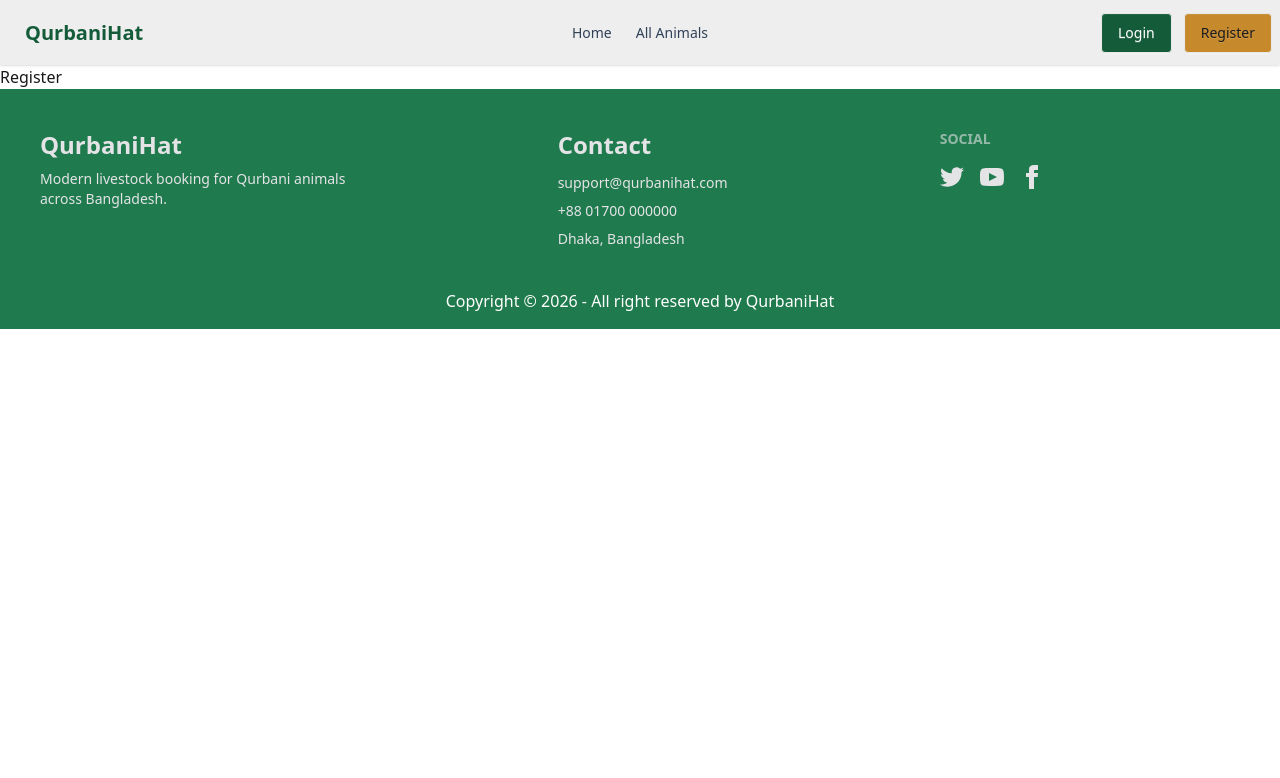
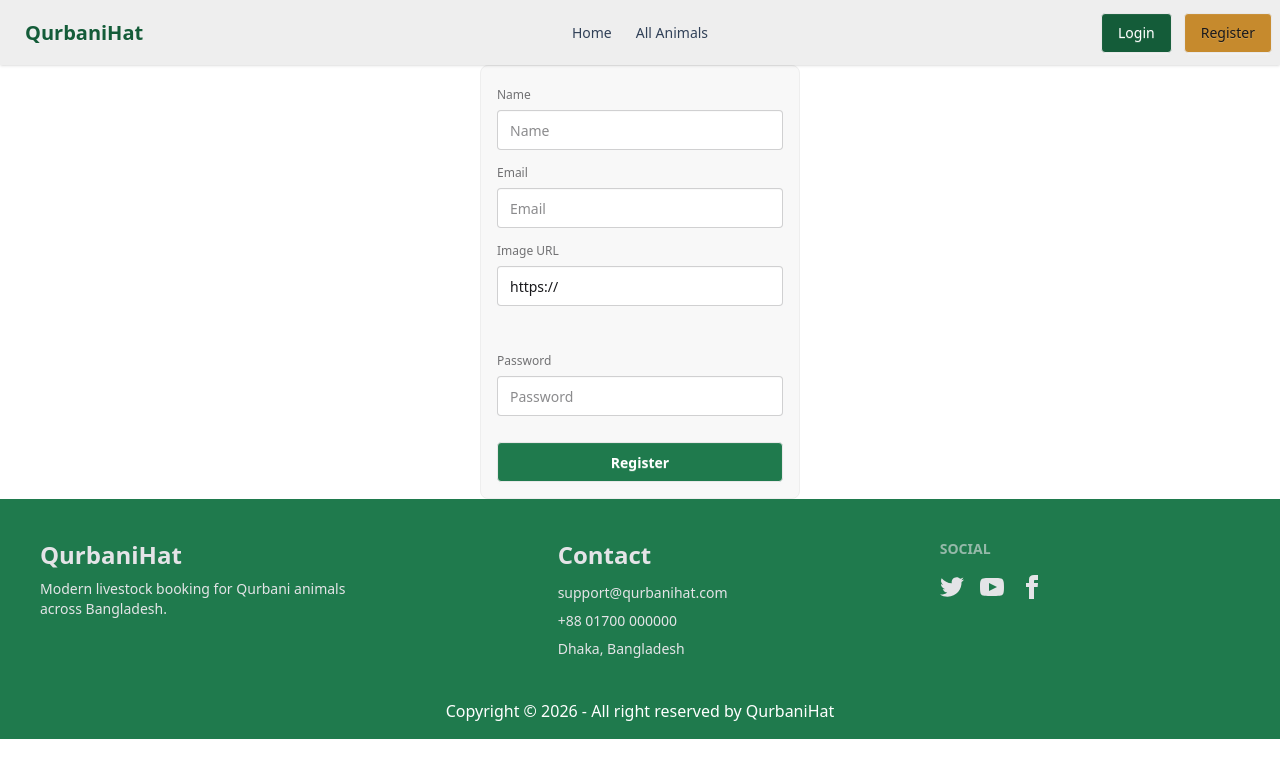
Before and after one commit to pathikroy86/qurbani-hat, a Next.js app: page /signup in a window 1280 px wide. Shown: the top 778 px of the page. Built offline with nearby package versions, Linux system fonts and the light colour scheme.

Commit message:
create auth instance

```diff
--- a/package.json
+++ b/package.json
@@ -9,8 +9,11 @@
     "lint": "eslint"
   },
   "dependencies": {
+    "@better-auth/mongo-adapter": "^1.6.9",
     "animate.css": "^4.1.1",
+    "better-auth": "^1.6.9",
     "json-server": "^1.0.0-beta.15",
+    "mongodb": "^7.2.0",
     "next": "16.2.4",
     "react": "19.2.4",
     "react-dom": "19.2.4"
--- a/src/app/(auth)/signin/page.jsx
+++ b/src/app/(auth)/signin/page.jsx
@@ -1,9 +1,24 @@
+import Link from 'next/link';
 import React from 'react';
 
 const LoginPage = () => {
     return (
-        <div>
-            login
+        <div className='md:h-[600] flex justify-center items-center'>
+            <form className="fieldset bg-base-200 border-base-300 rounded-box w-xs border p-4">
+                <fieldset className="fieldset">
+                    <label className="label">Email</label>
+                    <input type="email" className="input validator" placeholder="Email" required />
+                    <p className="validator-hint hidden">Required</p>
+                </fieldset>
+
+                <label className="fieldset">
+                    <span className="label">Password</span>
+                    <input type="password" className="input validator" placeholder="Password" required />
+                    <span className="validator-hint hidden">Required</span>
+                </label>
+                <button className="btn btn-neutral mt-4" type="submit">Login</button>
+                <p className='text-[#1F7A4D] text-center'>New here? <Link href="/signup" className='text-red-500 font-semibold'>Register</Link></p>
+            </form>
         </div>
     );
 };
--- a/src/app/(auth)/signup/page.jsx
+++ b/src/app/(auth)/signup/page.jsx
@@ -2,8 +2,34 @@ import React from 'react';
 
 const RegisterPage = () => {
     return (
-        <div>
-            Register
+        <div className='md:h-[600] flex justify-center items-center'>
+            <form className="fieldset bg-base-200 border-base-300 rounded-box w-xs border p-4">
+                <fieldset className="fieldset">
+                    <label className="label">Name</label>
+                    <input type="text" className="input" placeholder="Name" required />
+                    <p className="validator-hint hidden">Required</p>
+                </fieldset>
+                <fieldset className="fieldset">
+                    <label className="label">Email</label>
+                    <input type="email" className="input validator" placeholder="Email" required />
+                    <p className="validator-hint hidden">Required</p>
+                </fieldset>
+                <label className='fieldset'>
+                    <span className='label'>Image URL</span>
+                    <input type="url" className="input validator" required placeholder="https://" value="https://"
+                        pattern="^(https?://)?([a-zA-Z0-9]([a-zA-Z0-9-].*[a-zA-Z0-9])?.)+[a-zA-Z].*$"
+                        title="Must be valid URL" />
+                    <p className="validator-hint">Must be valid URL</p>
+                </label>
+                <label className="fieldset">
+                    <span className="label">Password</span>
+                    <input type="password" className="input validator" required placeholder="Password" minLength="8"
+                        pattern="(?=.*\d)(?=.*[a-z])(?=.*[A-Z]).{8,}"
+                        title="Must be more than 8 characters, including number, lowercase letter, uppercase letter" />
+                    <p className="validator-hint hidden">Required</p>
+                </label>
+                <button className="btn bg-[#1F7A4D] text-white mt-4" type="submit">Register</button>
+            </form>
         </div>
     );
 };
--- /dev/null
+++ b/src/app/api/auth/[...all]/route.js
@@ -0,0 +1,4 @@
+import { auth } from "@/lib/auth"; // path to your auth file
+import { toNextJsHandler } from "better-auth/next-js";
+
+export const { POST, GET } = toNextJsHandler(auth);
--- /dev/null
+++ b/src/lib/auth-client.js
@@ -0,0 +1,5 @@
+import { createAuthClient } from "better-auth/react"
+export const authClient = createAuthClient({
+    /** The base URL of the server (optional if you're using the same domain) */
+    baseURL: "http://localhost:3000"
+})
```
Also changed, not shown: src/lib/auth.js (added), 1 other file (tests, documents, lock files or other folders).
